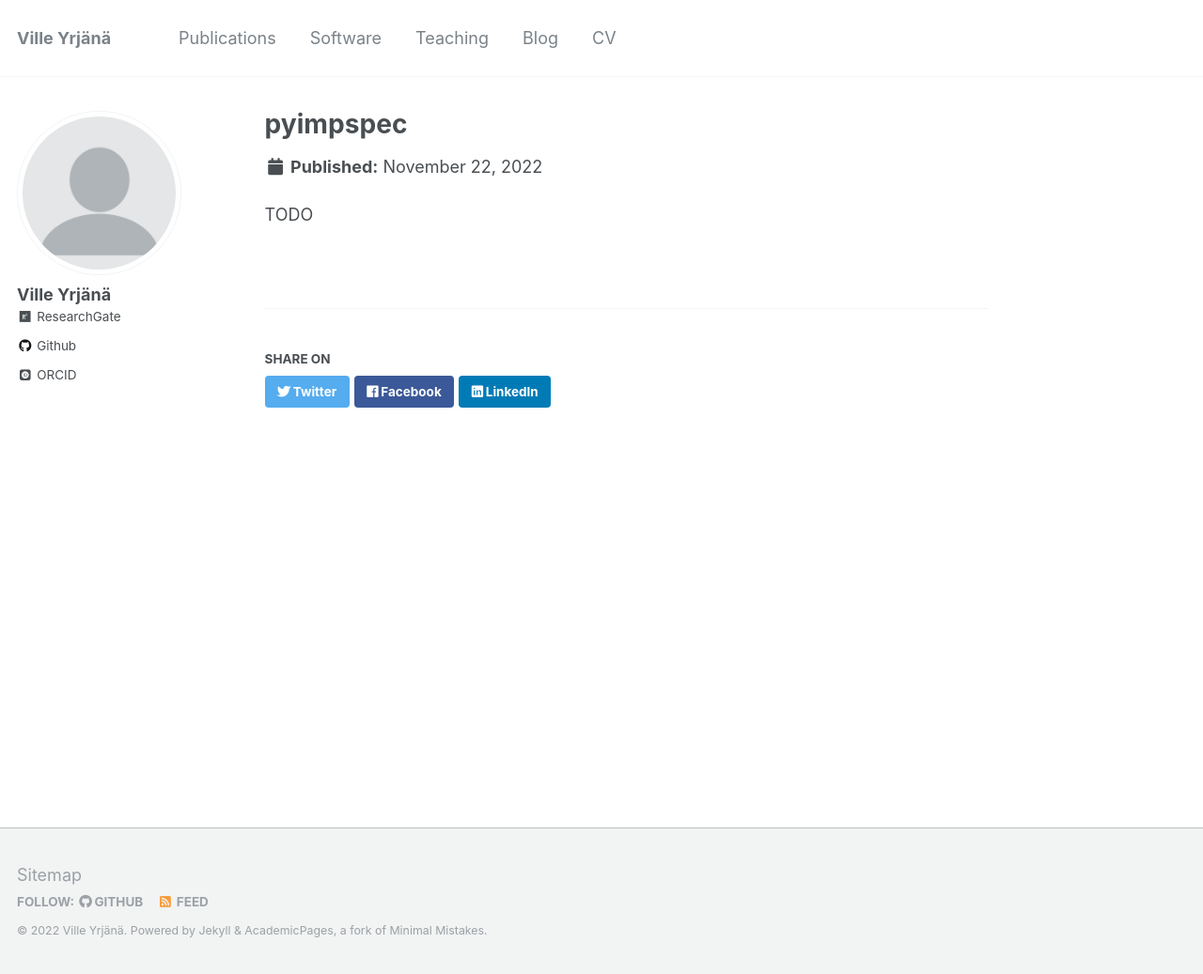
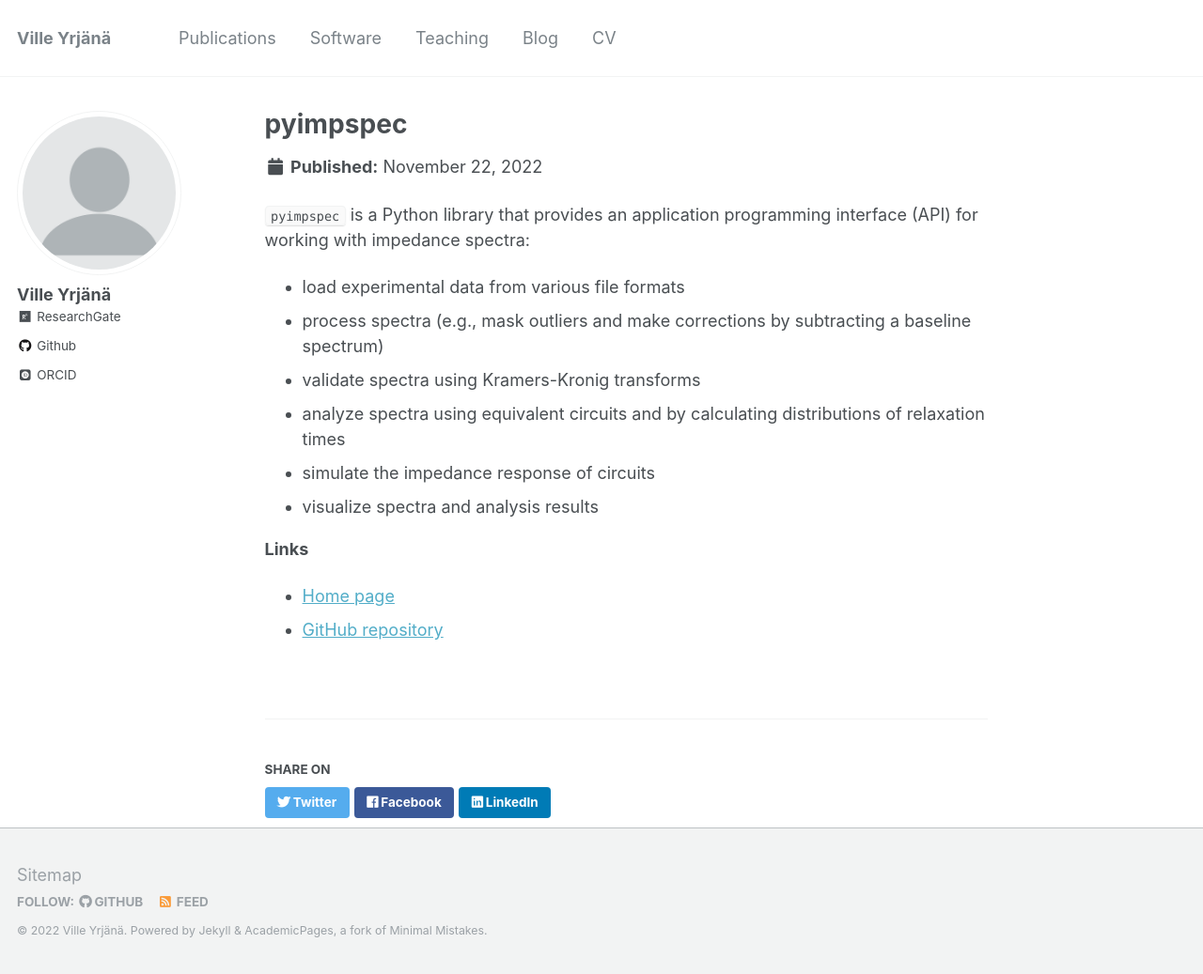
Before and after one commit to vyrjana/vyrjana.github.io, a Jekyll site: the page built from _software/pyimpspec.md, in a window 1280 px wide and 1037 px high. Shown: the whole window at 94% size. Built offline with Jekyll 4.4.1, drawn with Linux system fonts in a browser that asks for light colours; some web fonts are replaced.

Commit message:
Updated pyimpspec entry

```diff
--- a/_software/pyimpspec.md
+++ b/_software/pyimpspec.md
@@ -1,7 +1,20 @@
 ---
 title: "pyimpspec"
-excerpt: "TODO"
 collection: software
+permalink: /software/pyimpspec
+excerpt: "Python library for processing, analyzing, and visualizing impedance spectra"
 ---
 
-TODO
+`pyimpspec` is a Python library that provides an application programming interface (API) for working with impedance spectra:
+
+- load experimental data from various file formats
+- process spectra (e.g., mask outliers and make corrections by subtracting a baseline spectrum)
+- validate spectra using Kramers-Kronig transforms
+- analyze spectra using equivalent circuits and by calculating distributions of relaxation times
+- simulate the impedance response of circuits
+- visualize spectra and analysis results
+
+**Links**
+
+- [Home page](https://vyrjana.github.io/pyimpspec/)
+- [GitHub repository](https://github.com/vyrjana/pyimpspec)
```
